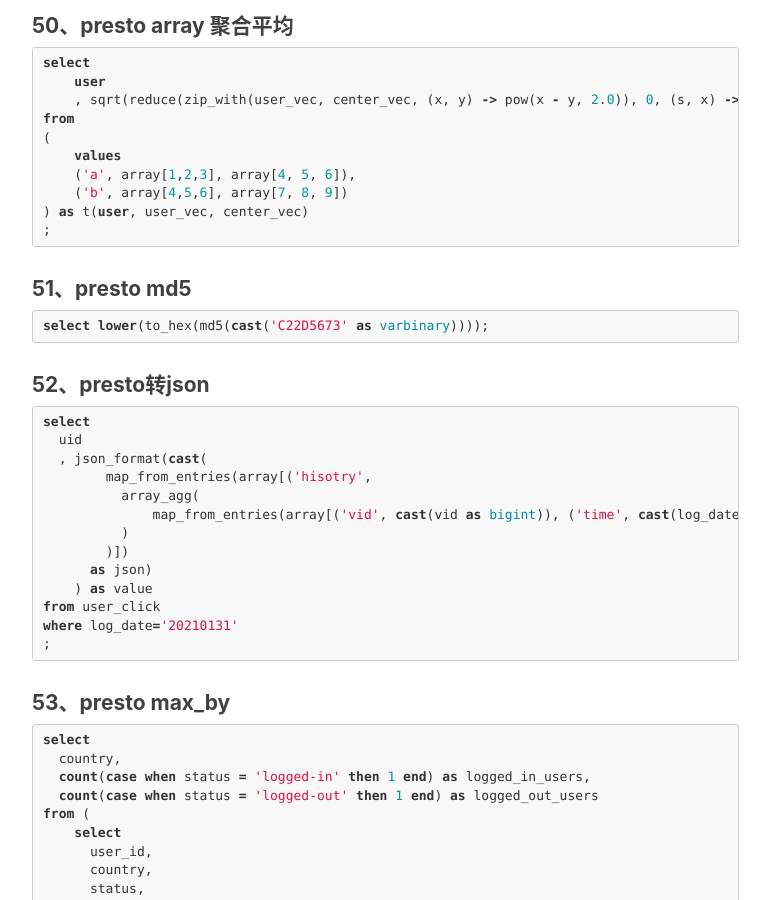
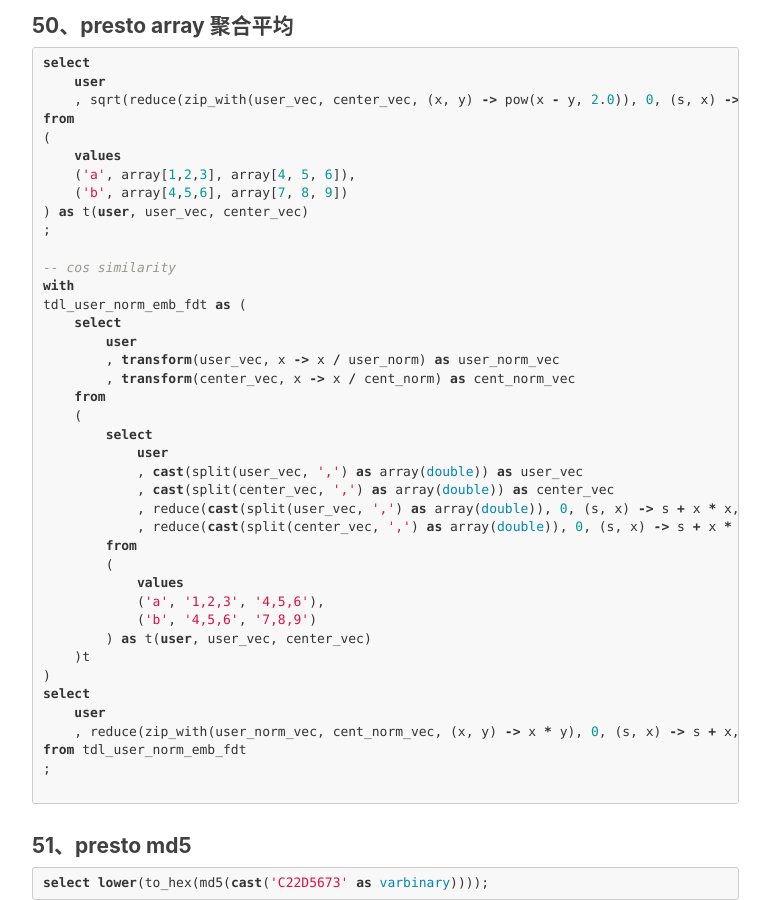
Before and after one commit to cddesire/cddesire.github.io, a Jekyll site: the page built from _posts/2017-05-23-common-sql-code.markdown, in a window 1280 px wide and 900 px high, scrolled down 19468 px. Shown: the whole window, without its empty margins (233-1003 px from the left). Built offline with Jekyll 4.4.1, drawn with Linux system fonts in a browser that asks for light colours; nearby versions of some CDN libraries; formulas are drawn with MathJax 3; comment, search, counter and statistics services are not loaded.

Commit message:
array cos sime

````diff
--- a/_posts/2017-05-23-common-sql-code.markdown
+++ b/_posts/2017-05-23-common-sql-code.markdown
@@ -1009,6 +1009,36 @@ from
     ('b', array[4,5,6], array[7, 8, 9])
 ) as t(user, user_vec, center_vec)
 ;
+
+-- cos similarity
+with
+tdl_user_norm_emb_fdt as (
+    select
+        user
+        , transform(user_vec, x -> x / user_norm) as user_norm_vec
+        , transform(center_vec, x -> x / cent_norm) as cent_norm_vec
+    from
+    (
+        select
+            user
+            , cast(split(user_vec, ',') as array(double)) as user_vec
+            , cast(split(center_vec, ',') as array(double)) as center_vec
+            , reduce(cast(split(user_vec, ',') as array(double)), 0, (s, x) -> s + x * x, s -> sqrt(s)) as user_norm
+            , reduce(cast(split(center_vec, ',') as array(double)), 0, (s, x) -> s + x * x, s -> sqrt(s)) as cent_norm
+        from
+        (
+            values
+            ('a', '1,2,3', '4,5,6'),
+            ('b', '4,5,6', '7,8,9')
+        ) as t(user, user_vec, center_vec)
+    )t
+)
+select
+    user
+    , reduce(zip_with(user_norm_vec, cent_norm_vec, (x, y) -> x * y), 0, (s, x) -> s + x, s -> s) as cos_sim
+from tdl_user_norm_emb_fdt
+;
+
 ```
 
 #### 51、presto md5
````
